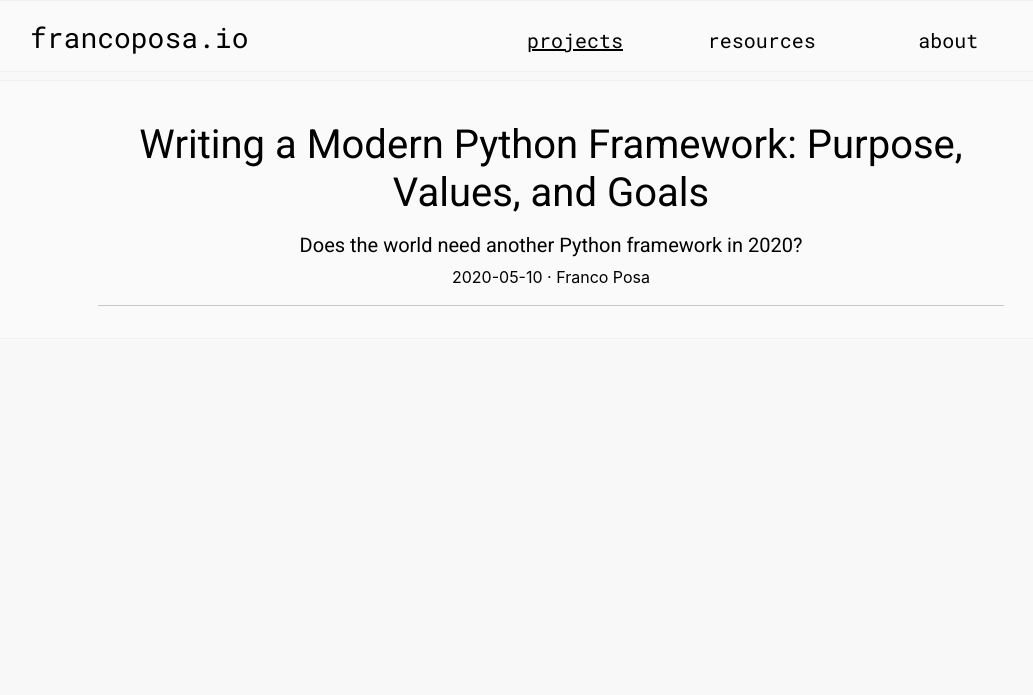
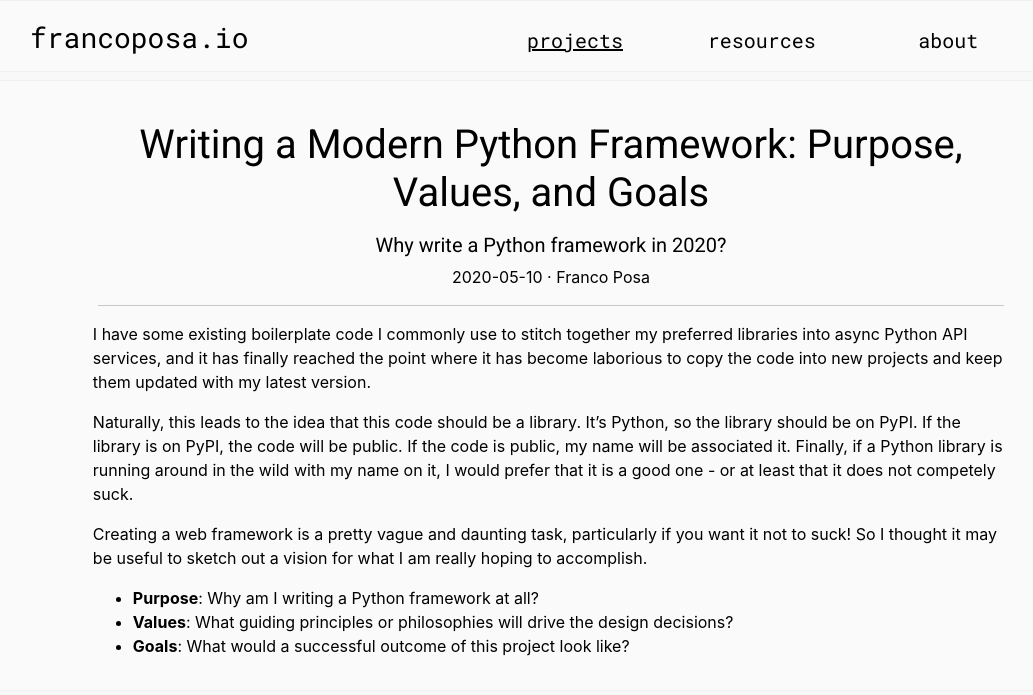
Before and after one commit to francojposa/personal-site, a Jekyll site: the page built from _project_python_framework/purpose-values-and-goals.md, in a window 1280 px wide. Shown: the top 695 px of the page, without its empty margins (89-1122 px from the left). Built offline with Jekyll 4.4.1, drawn with Linux system fonts in a browser that asks for light colours.

Commit message:
Prefacing python framework project

```diff
--- a/_project_python_framework/purpose-values-and-goals.md
+++ b/_project_python_framework/purpose-values-and-goals.md
@@ -2,8 +2,18 @@
 layout: project-post
 title: "Writing a Modern Python Framework: Purpose, Values, and Goals"
 slug: purpose-values-goals
-description: "Does the world need another Python framework in 2020?"
+description: "Why write a Python framework in 2020?"
 date: 2020-05-10
 author: Franco Posa
 order_number: 1
 ---
+
+I have some existing boilerplate code I commonly use to stitch together my preferred libraries into async Python API services, and it has finally reached the point where it has become laborious to copy the code into new projects and keep them updated with my latest version.
+
+Naturally, this leads to the idea that this code should be a library. It's Python, so the library should be on PyPI. If the library is on PyPI, the code will be public. If the code is public, my name will be associated it. Finally, if a Python library is running around in the wild with my name on it, I would prefer that it is a good one - or at least that it does not competely suck.
+
+Creating a web framework is a pretty vague and daunting task, particularly if you want it not to suck! So I thought it may be useful to sketch out a vision for what I am really hoping to accomplish.
+
+* **Purpose**: Why am I writing a Python framework at all?
+* **Values**: What guiding principles or philosophies will drive the design decisions?
+* **Goals**: What would a successful outcome of this project look like?
```
